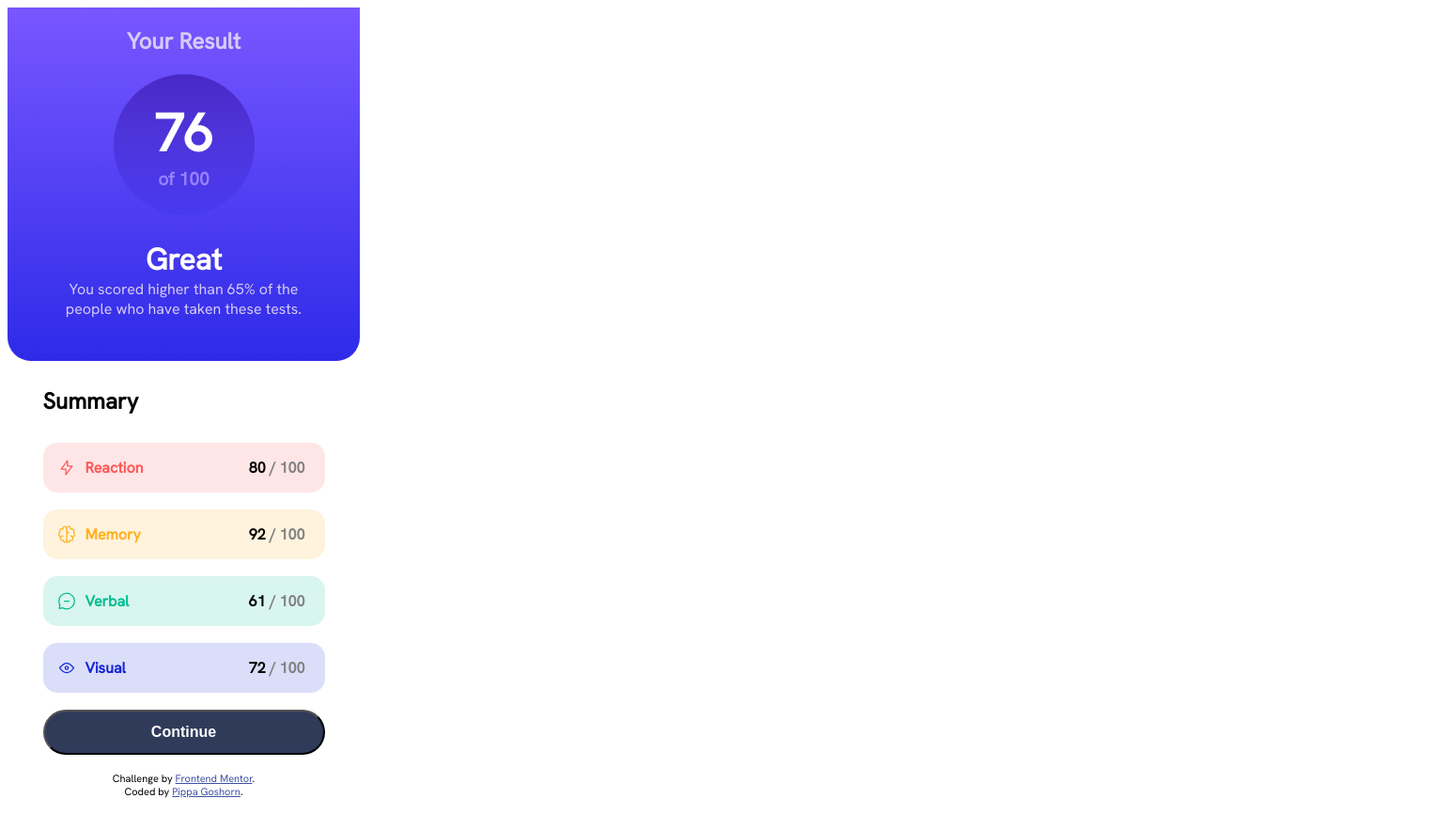
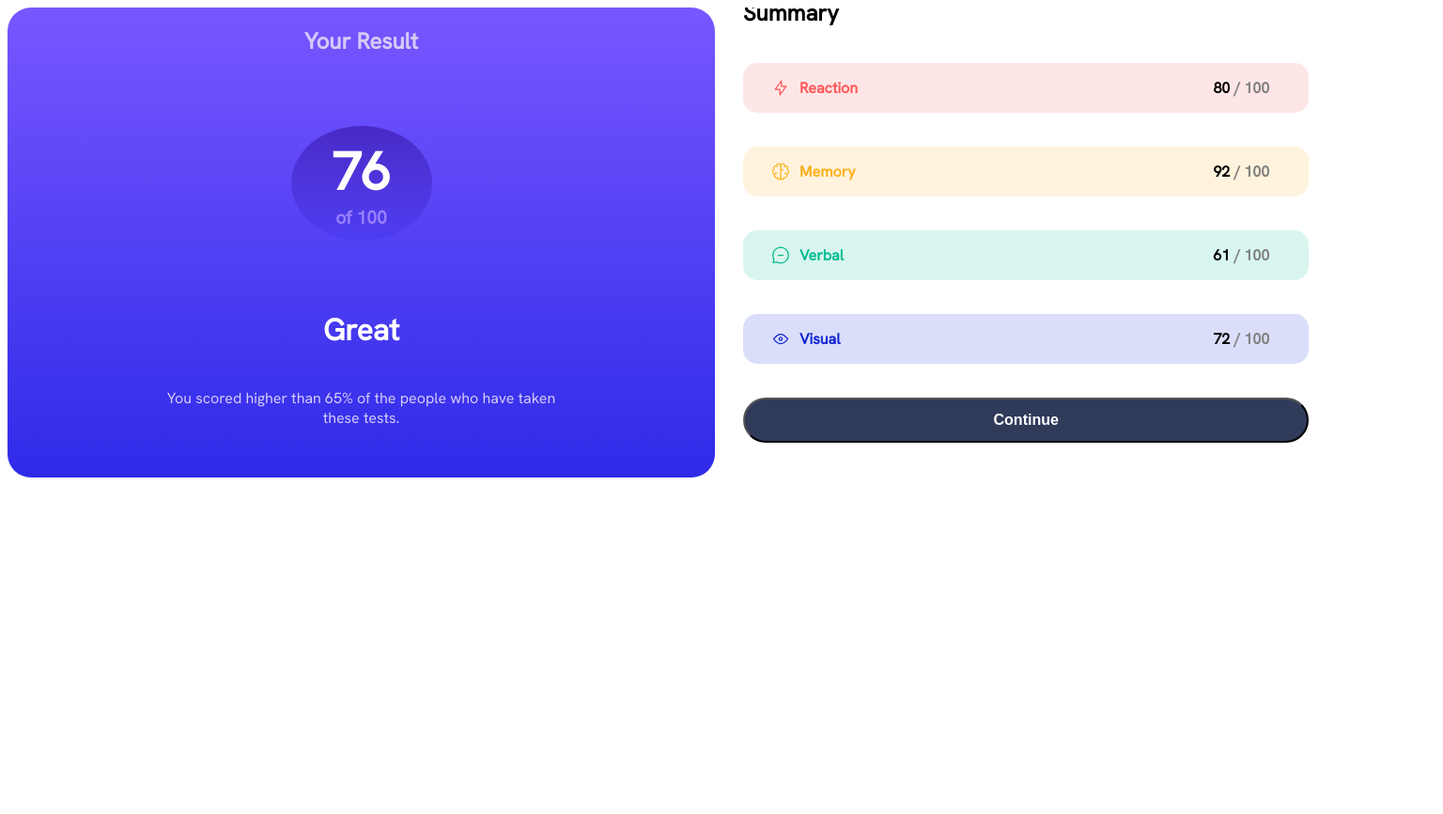
Before and after one commit to PippaGoshorn/results-summary, a plain HTML site: page results-summary-component-main/index.html in a window 1536 px wide. Shown: the whole page at 94% size. After the commit the page ends 800 px from the top, so only its background shows below. Drawn offline with Linux system fonts and the light colour scheme.

Commit message:
Updates & fixed media query

```diff
--- a/results-summary-component-main/style.css
+++ b/results-summary-component-main/style.css
@@ -1,10 +1,5 @@
-/* * {
-    border: 1px solid orange;
-} */
-
 body {
     width: 375px;
-    /* font-family: "Hanken Grotesque"; */
 }
 
 .outer-container {
@@ -56,7 +51,10 @@ body {
     color: hsla(252, 100%, 75%, 100%);
 }
 
-/* SCORE & 'of 100' TOO FAR APART */
+.header-container h2 {
+    margin-bottom: 10%;
+}
+
 .main-score-container h1, .main-score-container h3 {
     margin: 0;
     padding: 0;
@@ -69,15 +67,22 @@ body {
     text-align: center;
     width: 70%;
     color: rgb(212, 203, 247);
-    margin: 7% 0 12% 0;
+    margin: 7% 0 7% 0;
+}
+
+.result-text h1, .result-text p {
+    margin: 0%;
 }
 
 .result-text h1 {
     color: white;
+    margin-top: 5%;
+    margin-bottom: 5%;
 }
 
-.result-text h1, .result-text p {
-    margin: 0%;
+.result-text p {
+    color: rgb(212, 203, 247);
+    margin-top: 5%;
 }
 
 .summary-container {
@@ -283,29 +288,30 @@ button {
     margin: 3%;
 }
 
-.attribution a { color: hsl(228, 45%, 44%);
+.attribution a { color: hsl(228, 45%, 44%)}
 
-/* NOT ABLE TO GET MEDIA QUERY TO WORK FOR DESKTOP LAYOUT */
-@media screen only and (min-width: 1440px) {
+/* MEDIA QUERY FOR DESKTOP LAYOUT */
+@media screen and (min-width: 835px) {
     .outer-container {
     display: grid;
-    grid-template-columns: 300px 300px;
-    grid-template-rows: 500px 500px;
-    grid-gap: 5px;
-}}
-
-@media screen only and (min-width: 1440px) {
+    width: 100vw;
+    grid-template-columns: 1fr 1fr;
+    grid-template-rows: 500px;
+    grid-gap: 30px;
+    contain: content;
+}
     .outer-container .header-container {
-    grid-column-start: 1;
-    grid-column-end: 2;
-    grid-row-start: 1;
-    grid-row-end: 2;
-}}
-
-@media screen only and (min-width: 1440px) {
+    grid-area: 1/1/2/2;
+    height: 100%;
+}
     .outer-container .summary-container {
-    grid-column-start: 2;
-    grid-column-end: 3;
-    grid-row-start: 2;
-    grid-row-end: 3;
-}}
+    grid-area: 1/2/2/3;
+    height: 100%;
+}
+    .result-text {
+    width: 55%;
+    }
+    .header-container {
+    border-radius: 25px;
+    }
+}
```
